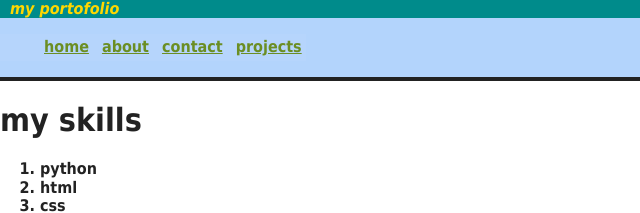
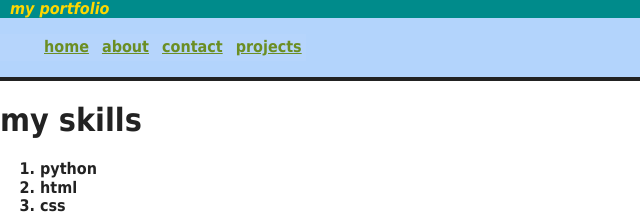
Before and after one commit to aheisleycook/portfolio, a website built with Parcel: page index.html in a window 1280 px wide. Shown: the top 213 px of the page, 0-640 px from the left. Built offline with nearby package versions, Linux system fonts and the light colour scheme.

Commit message:
fixed index page

```diff
--- a/index.html
+++ b/index.html
@@ -24,7 +24,7 @@
 <body>
   <!-- Add your site or application content here -->
   <header>
-    <em class="header-title">my portofolio</em>
+    <em class="header-title">my portfolio</em>
   </header>
   <nav class="navbar navbar-default">
     <ul class="nav-menu">
```
